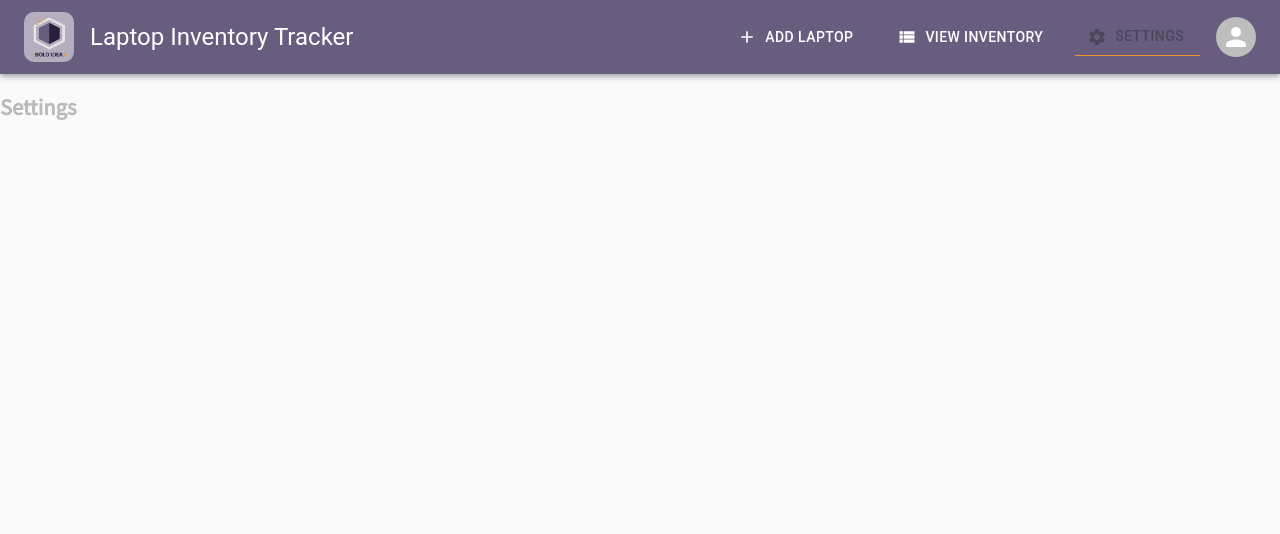
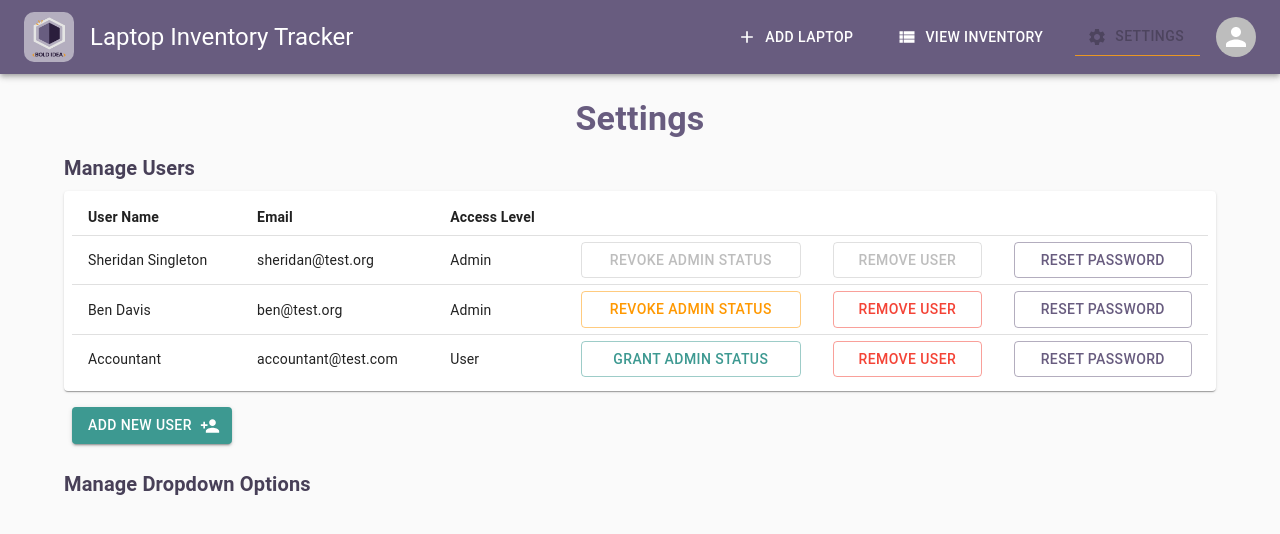
Before and after one commit to brykek/bold-idea-laptop-tracker, a React (Create React App) app: page /settings in a window 1280 px wide. Shown: the top 534 px of the page. Built offline with nearby package versions, Linux system fonts and the light colour scheme.

Commit message:
Settings page - manage users table

```diff
--- a/src/App.js
+++ b/src/App.js
@@ -6,7 +6,7 @@ import AppBarMenu from './components/AppBarMenu';
 import AddLaptopPage from './pages/AddLaptopPage';
 import EditLaptopPage from './pages/EditLaptopPage';
 import Inventory from './pages/Inventory';
-import Settings from './pages/Settings';
+import SettingsPage from './pages/SettingsPage';
 import Login from './pages/Login';
 
 import './App.css';
@@ -48,7 +48,7 @@ function App() {
             <Route path='/add' element={<AddLaptopPage />} />
             <Route path='/edit/:make/:serial' element={<EditLaptopPage />} />
             <Route path='/inventory' element={<Inventory />} />
-            <Route path='/settings' element={<Settings />} />
+            <Route path='/settings' element={<SettingsPage />} />
           </Routes>
         </BrowserRouter>
       </div>
--- a/src/components/LaptopForm.js
+++ b/src/components/LaptopForm.js
@@ -24,7 +24,7 @@ import {
     Info as InfoIcon,
     Clear as CancelIcon,
     Save as SaveIcon,
-} from '@mui/icons-material'
+} from '@mui/icons-material';
 
 
 function LaptopForm(props) {
--- a/src/pages/Settings.js
+++ /dev/null
@@ -1,9 +0,0 @@
-
-const Settings = () => {
-    return (
-        <div>
-            <h2>Settings</h2>
-        </div>
-    )
-   }
-   export default Settings;
--- /dev/null
+++ b/src/pages/SettingsPage.js
@@ -0,0 +1,145 @@
+import React, { useEffect, useState } from 'react';
+
+// MATERIAL-UI COMPONENTS
+import {
+    Container,
+    Typography,
+    Paper,
+    Table,
+    TableContainer,
+    TableRow,
+    TableCell,
+    TableHead,
+    TableBody,
+    Button,
+    Box,
+} from '@mui/material';
+
+// MATERIAL ICONS
+import {
+    PersonAdd as AddIcon,
+} from '@mui/icons-material'
+
+const dummyUserData = [
+    {
+        email: 'sheridan@test.org',
+        name: 'Sheridan Singleton',
+        isAdmin: true,
+    },
+    {
+        email: 'ben@test.org',
+        name: 'Ben Davis',
+        isAdmin: true,
+    },
+    {
+        email: 'accountant@test.com',
+        name: 'Accountant',
+        isAdmin: false,
+    },
+]
+
+function SettingsPage() {
+    const [users, setUsers] = useState();
+    const [isAdmin, setIsAdmin] = useState(false)
+    const currentUserEmail = 'sheridan@test.org';
+    // Maybe we get the current user's email from session storage?
+
+    useEffect(() => {
+        if (!users) {
+            // invoke get api call for usewr table
+            console.log(`Getting users...`)
+            setUsers(dummyUserData);
+        }
+    }, [users]);
+
+    useEffect(() => {
+        if (currentUserEmail && users) {
+            console.log(users)
+            console.log(users.find(user => user.email === currentUserEmail));
+            setIsAdmin(users.find(user => user.email === currentUserEmail)?.isAdmin)
+        }
+    }, [currentUserEmail, users]);
+
+    function revokeAdmin(email) {
+        console.log(`Revoking admin status for ${email}...`);
+        // Update user api call to flip admin status
+    }
+
+    function grantAdmin(email) {
+        console.log(`Granting admin status for ${email}...`);
+        // Update user api call to flip admin status
+    }
+
+    function removeUser(email) {
+        console.log(`Removing ${email}...`);
+        // Remove user api call
+    }
+
+    function resetPassword(email) {
+        console.log(`Resetting password for ${email}...`);
+        // Reset password
+    }
+
+    function addUser() {
+        console.log(`Add user`);
+        // Open modal to add user?
+    }
+
+    return (
+        <Container sx={{ maxWidth: '1220px', margin: '24px auto 0;' }} >
+            <Typography variant='h4' align='center' sx={{ color: 'primary.main', fontWeight: 'bold' }} gutterBottom >Settings</Typography>
+
+            {isAdmin && <>
+                <Typography variant='h6' sx={{ color: 'primary.dark', fontWeight: 'bold' }} gutterBottom >Manage Users</Typography>
+                <Paper sx={{ p: 1 }} >
+                    <TableContainer>
+                        <Table size="small" >
+                            <TableHead>
+                                <TableRow sx={{ backgroundColor: 'primary' }} >
+                                    <TableCell sx={{ fontWeight: 'bold' }} >User Name</TableCell>
+                                    <TableCell sx={{ fontWeight: 'bold' }} >Email</TableCell>
+                                    <TableCell sx={{ fontWeight: 'bold' }} >Access Level</TableCell>
+                                    <TableCell></TableCell>
+                                    <TableCell></TableCell>
+                                    <TableCell></TableCell>
+                                </TableRow>
+                            </TableHead>
+                            <TableBody>
+                                {users.map(user => (
+                                    <TableRow key={user.email} sx={{ '&:last-child td, &:last-child th': { border: 0 } }}>
+                                        <TableCell component='th' scope='row'>{user.name}</TableCell>
+                                        <TableCell>{user.email}</TableCell>
+                                        <TableCell>{user.isAdmin ? 'Admin' : 'User'}</TableCell>
+                                        <TableCell>{user.isAdmin ?
+                                            <Button disabled={user.email === currentUserEmail} fullWidth variant='outlined' color='warning' onClick={() => revokeAdmin(user.email)} >Revoke Admin Status</Button>
+                                            :
+                                            <Button disabled={user.email === currentUserEmail} fullWidth variant='outlined' color='secondary' onClick={() => grantAdmin(user.email)} >Grant Admin Status</Button>
+                                        }</TableCell>
+                                        <TableCell>
+                                            <Button disabled={user.email === currentUserEmail} fullWidth variant='outlined' color='error' onClick={() => removeUser(user.email)} >Remove User</Button>
+                                        </TableCell>
+                                        <TableCell>
+                                            <Button fullWidth variant='outlined' color='primary' onClick={() => resetPassword(user.email)} >Reset Password</Button>
+                                        </TableCell>
+                                    </TableRow>
+                                ))}
+                            </TableBody>
+                        </Table>
+                    </TableContainer>
+                </Paper>
+                <Box sx={{ p: 1, mt: 1, mb: 2 }} >
+                    <Button
+                        variant='contained'
+                        color='secondary'
+                        endIcon={<AddIcon />}
+                        onClick={addUser}
+                    >Add New User</Button>
+                </Box>
+            </>}
+
+            <Typography variant='h6' sx={{ color: 'primary.dark', fontWeight: 'bold' }} gutterBottom >Manage Dropdown Options</Typography>
+
+        </Container>
+    )
+}
+export default SettingsPage;
```
